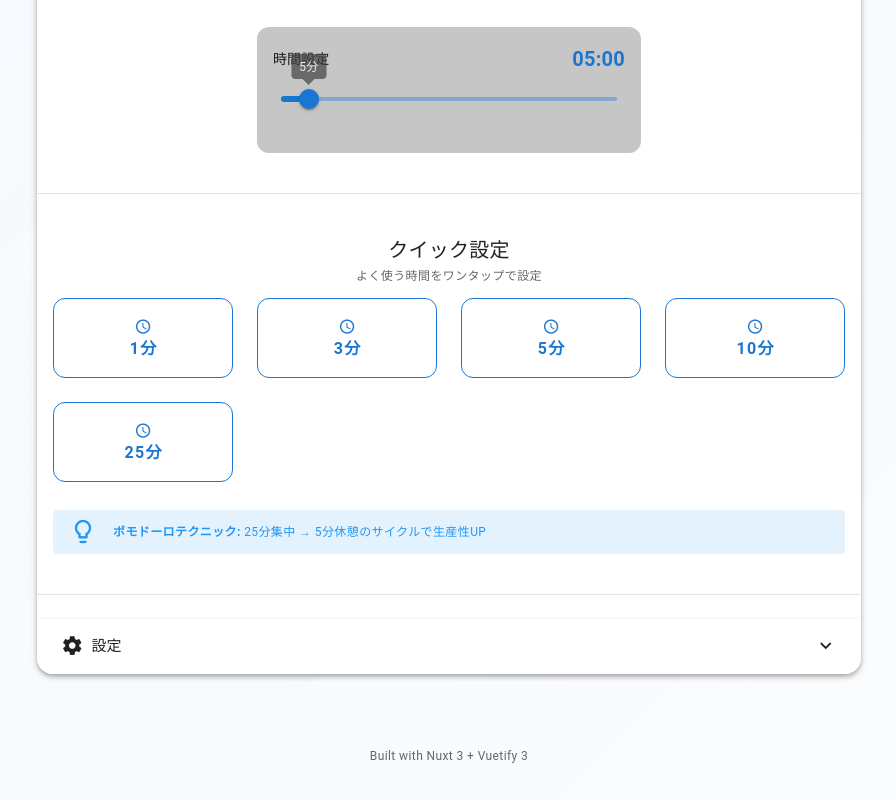
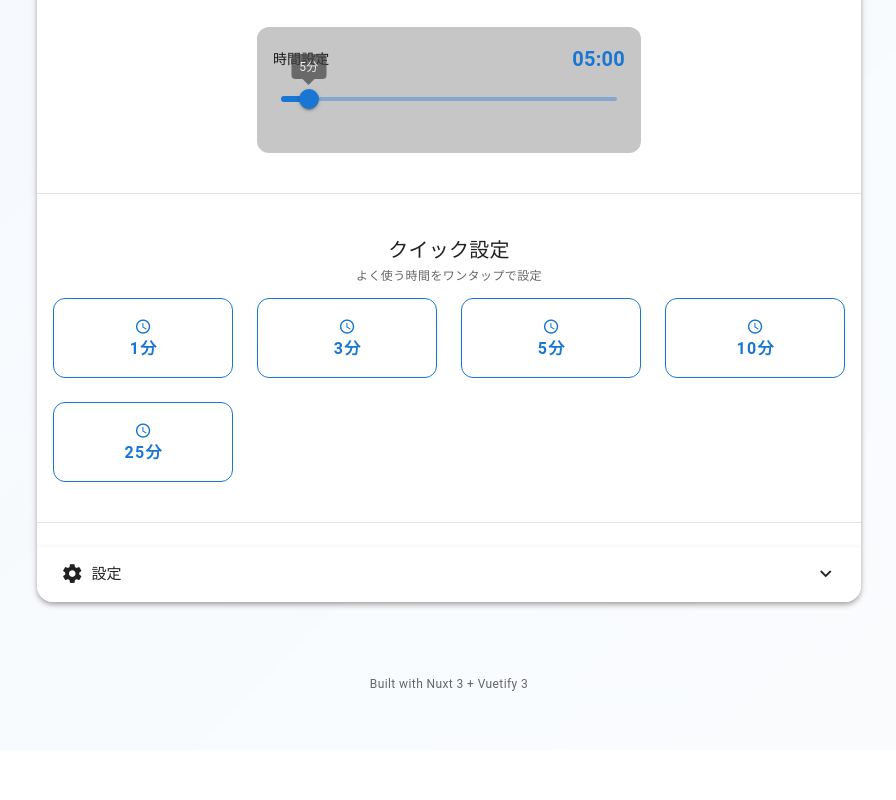
Before and after one commit to temeteke/timer, a Nuxt app: page / in a window 1280 px wide. Shown: the part 834-1634 px from the top of the page, without its empty margins (191-1087 px from the left). After the commit the page ends 1584 px from the top, so only its background shows below. Built offline with nearby package versions, Linux system fonts and the light colour scheme.

Commit message:
Remove pomodoro technique descriptions and alerts from components

```diff
--- a/components/timer/TimerPresets.vue
+++ b/components/timer/TimerPresets.vue
@@ -34,23 +34,6 @@
               </div>
             </div>
           </v-btn>
-        </v-col>
-      </v-row>
-
-      <!-- ポモドーロタイマー（25分）を強調表示 -->
-      <v-row v-if="settings.presets.includes(1500)" class="mt-2">
-        <v-col cols="12">
-          <v-alert
-            color="info"
-            variant="tonal"
-            density="compact"
-            icon="mdi-lightbulb-outline"
-            class="pomodoro-tip"
-          >
-            <div class="text-caption">
-              <strong>ポモドーロテクニック:</strong> 25分集中 → 5分休憩のサイクルで生産性UP
-            </div>
-          </v-alert>
         </v-col>
       </v-row>
     </v-card-text>
@@ -98,10 +81,6 @@ const handlePresetClick = (seconds: number) => {
   line-height: 1.2;
 }
 
-.pomodoro-tip {
-  margin-top: 8px;
-}
-
 /* レスポンシブ対応 */
 @media (max-width: 600px) {
   .preset-btn {
--- a/pages/index.vue
+++ b/pages/index.vue
@@ -75,7 +75,7 @@ useHead({
   meta: [
     {
       name: 'description',
-      content: 'Nuxt 3とVuetify 3で作られたシンプルで使いやすいタイマーアプリケーション。カウントダウン、カウントアップ、ポモドーロテクニックに対応。'
+      content: 'Nuxt 3とVuetify 3で作られたシンプルで使いやすいタイマーアプリケーション。カウントダウン、カウントアップに対応。'
     }
   ]
 })
```
